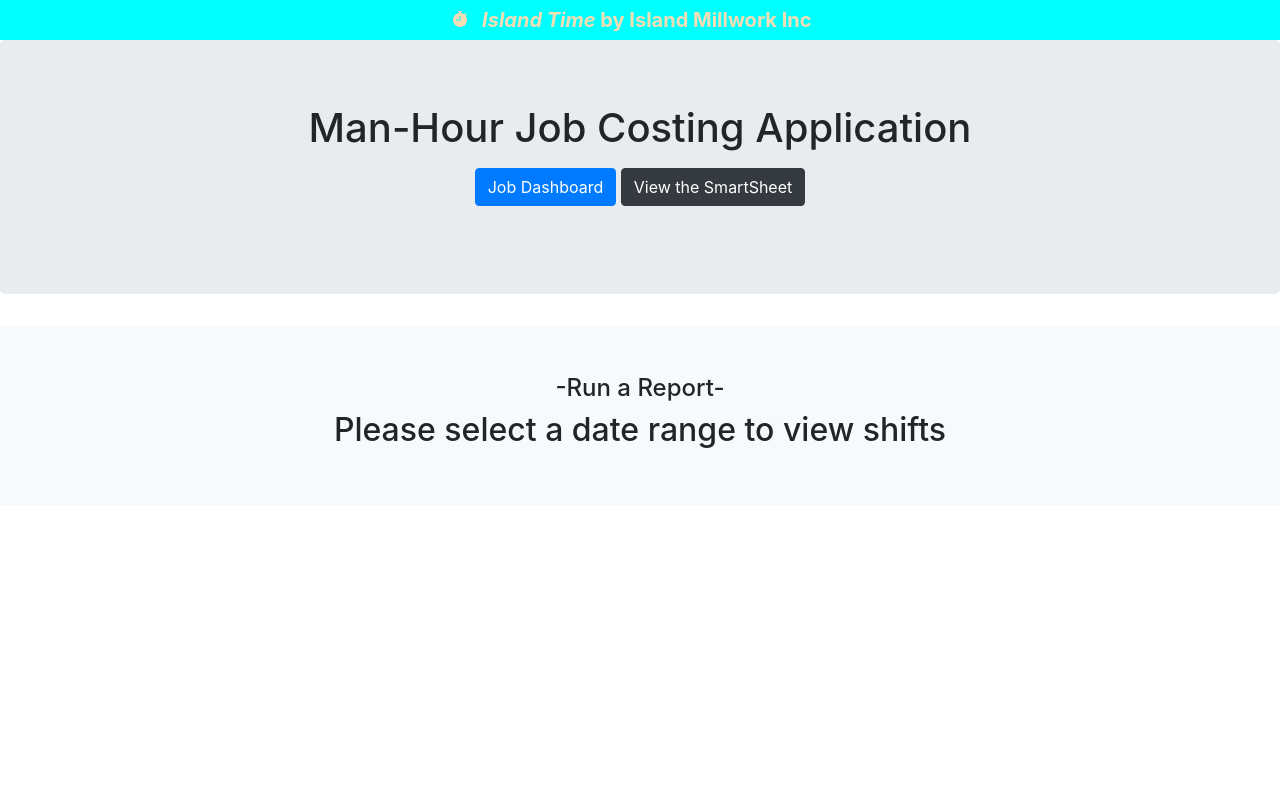
After one commit to SinProp/TimeTrackerApp, a Flask app: page /shift_report in a window 1280 px wide. The commit adds this page. Run offline with Flask 2, Linux system fonts and the light colour scheme; the visitor is signed in with stand-in values (Sample User, id 1); tables that the repository leaves empty or names only in its code hold one stand-in row (values such as "Sample post"); some libraries are stand-ins or nearby versions.

Commit message:
Added functionality for admins to run a report on shifts in a given date range

```diff
--- a/flask_app/controllers/shifts.py
+++ b/flask_app/controllers/shifts.py
@@ -40,6 +40,23 @@ def create_shift():
     Shift.save(shift_data)  # Save the modified form data with the 'note' value
 
     return redirect(f'/show/job/{job_id}')
+
+
+@app.route('/shift_report', methods=['GET', 'POST'])
+def shift_report():
+    user_data = {
+        "id": session['user_id']
+    }
+    if request.method == 'POST':
+        data = {
+            'start_date': request.form['start_date'],
+            'end_date': request.form['end_date']
+        }
+
+        shifts = Shift.find_shifts_in_date_range(data)
+        return render_template('shift_report.html', shifts=shifts, user=User.get_by_id(user_data))
+    else:
+        return render_template('shift_report.html', user=User.get_by_id(user_data))
 
 
 @app.route('/edit/shift/<int:id>')
--- a/flask_app/models/shift.py
+++ b/flask_app/models/shift.py
@@ -1,7 +1,8 @@
 from flask_app.config.mysqlconnection import connectToMySQL
 from flask import flash
-from ..models import user
-from ..models import job
+from ..models import user, job
+
+
 from datetime import datetime
 dateFormat = "%m/%d/%Y %I:%M %p"
 
@@ -49,6 +50,48 @@ class Shift:
         return all_shifts
 
     @classmethod
+    def find_shifts_in_date_range(cls, data):
+        query = '''
+            SELECT *, TIMEDIFF(shifts.updated_at, shifts.created_at) as elapsed_time
+            FROM shifts
+            JOIN users
+            ON shifts.user_id = users.id
+            WHERE shifts.created_at BETWEEN %(start_date)s AND %(end_date)s;
+        '''
+        results = connectToMySQL(cls.db_name).query_db(query, data)
+
+        if not results:
+            return None
+
+        shifts = []
+        for row in results:
+            shift_info = {
+                'id': row['id'],
+                'created_at': row['created_at'],
+                'updated_at': row['updated_at'],
+                'elapsed_time': row['elapsed_time'],
+                'job_id': row['job_id'],
+                'user_id': row['user_id'],
+                'note': row['note'],
+            }
+            user_info = {
+                'id': row['users.id'],
+                'first_name': row['first_name'],
+                'last_name': row['last_name'],
+                'email': row['email'],
+                'password': row['password'],
+                'department': row['department'],
+                'created_at': row['users.created_at'],
+                'updated_at': row['users.updated_at'],
+            }
+
+            this_shift = Shift(shift_info)
+            this_shift.creator = user.User(user_info)
+            shifts.append(this_shift)
+
+        return shifts
+
+    @classmethod
     def get_one_shift(cls, data):
         query = "SELECT *, TIMESTAMPDIFF(HOUR, created_at, updated_at) as elapsed_time FROM shifts WHERE id = %(id)s;"
         results = connectToMySQL(cls.db_name).query_db(query, data)
--- a/flask_app/templates/dashboard.html
+++ b/flask_app/templates/dashboard.html
@@ -87,6 +87,8 @@
 
               {% if logged_in_user.department == 'ADMINISTRATIVE' %}
               <a href="/new/job" class="btn btn-primary my-2">Add a new IM #</a>
+              <a href="/shift_report" class="btn btn-secondary my-2">Run a Report</a>
+
               {% endif %}
 
               <a href="https://app.smartsheet.com/sheets/4wQ4G37fPc5q92H5j4GQf5Qwgw696Jf92FFHFcf1?view=grid" class="btn btn-dark my-2">View the SmartSheet</a>
--- /dev/null
+++ b/flask_app/templates/shift_report.html
@@ -0,0 +1,106 @@
+<html>
+<body>
+<head>
+    <title>Run Shift Analysis Report</title>
+    <link rel="stylesheet" type="text/css" href="{{ url_for('static', filename='css/bootstrap.css') }}">
+    <link rel="stylesheet" type="text/css" href="{{ url_for('static', filename='css/styles.css') }}">
+
+</head>
+<body>
+
+    <header>
+        <div class=" navbar-dark box-shadow" style="background-color: #00FFFF;">
+        <div class="container text-center ">
+            <a href="#" class="navbar-brand align-items-center">
+                <svg style="color: F5DEB3;" xmlns="http://www.w3.org/2000/svg" width="16" height="16" fill="currentColor" class="mr-2 bi bi-stopwatch-fill" viewBox="0 0 16 16"> <path d="M6.5 0a.5.5 0 0 0 0 1H7v1.07A7.001 7.001 0 0 0 8 16a7 7 0 0 0 5.29-11.584.531.531 0 0 0 .013-.012l.354-.354.353.354a.5.5 0 1 0 .707-.707l-1.414-1.415a.5.5 0 1 0-.707.707l.354.354-.354.354a.717.717 0 0 0-.012.012A6.973 6.973 0 0 0 9 2.071V1h.5a.5.5 0 0 0 0-1h-3zm2 5.6V9a.5.5 0 0 1-.5.5H4.5a.5.5 0 0 1 0-1h3V5.6a.5.5 0 1 1 1 0z"/></svg>
+            <strong style="color: F5DEB3;"> <span class="font-italic">Island Time</span> by Island Millwork Inc</strong>
+            </a>
+            <!-- <button class="navbar-toggler bg-secondary" style="color: F5DEB3;" type="button" data-toggle="collapse" data-target="#navbarHeader" aria-controls="navbarHeader" aria-expanded="false" aria-label="Toggle navigation">
+            <span class="navbar-toggler-icon "></span>
+            </button> -->
+        </div>
+        </div>
+    </header>
+
+    <main role="main">
+
+        <section class="jumbotron text-center">
+        <div class="container">
+            <h1 class="jumbotron-heading">Man-Hour Job Costing Application</h1>
+            <p>
+            <a href="/dashboard" class="btn btn-primary my-2">Job Dashboard</a>
+            <!-- {% if user.department == 'ADMINISTRATIVE' %}
+            <a href="/dashboard" class="btn btn-warning my-2">Manage Shifts</a>
+            {% endif %} -->
+
+            <a href="https://app.smartsheet.com/sheets/4wQ4G37fPc5q92H5j4GQf5Qwgw696Jf92FFHFcf1?view=grid" class="btn btn-dark my-2">View the SmartSheet</a>
+            </p>
+        </div>
+        </section>
+
+        <div class="album py-5 bg-light">
+        <div class="container text-center">
+
+            <h4> -Run a Report- </h4>
+            <h2>Please select a date range to view shifts</h2>
+
+            <!-- Shifts Form -->
+
+
+            {% if user.department == 'ADMINISTRATIVE' %}
+            <form action="/shift_report" method="POST">
+                <label for="start_date">Start Date:</label><br>
+                <input type="date" id="start_date" name="start_date"><br>
+                <label for="end_date">End Date:</label><br>
+                <input type="date" id="end_date" name="end_date"><br>
+                <input type="submit" value="Submit">
+            </form>
+            {% endif %}
+
+
+            {% if shifts %}
+            <!-- Total Shifts -->
+            <h2>Total Shifts in Date Range: {{ shifts|length }}</h2>
+
+            <!-- Shifts Table -->
+            {% for shift in shifts %}
+            <table class="table table-hover text-center">
+                <thead>
+                    <tr>
+
+                    {% if user.department == 'ADMINISTRATIVE' %}
+                        <th>Shift ID</th>
+                    {% endif %}
+                        <th>Employee</th>
+                        <th>Department</th>
+                        <th>Started Shift</th>
+                        <th>Ended Shift</th>
+                        <th>Elapsed Time</th>
+                    </tr>
+                    </thead>
+                    <tbody>
+
+                            <tr>
+                                <td>{{ shift.id }}</td>
+                                <td>{{ shift.creator.first_name }}</td>
+                                <td>{{ shift.creator.department }}</td>
+                                <td>{{ shift.created_at }}</td>
+                                <td>{{ shift.updated_at }}</td>
+                                <td>{{ shift.elapsed_time }}</td>
+
+                            </tr>
+
+                        </tbody>
+                    </table>
+                    {% else %}
+                        <p>No shifts found for the selected date range.</p>
+                    {% endfor %}
+                    {% endif %}
+        </div>
+        </div>
+
+
+    </main>
+
+</body>
+</html>
```
